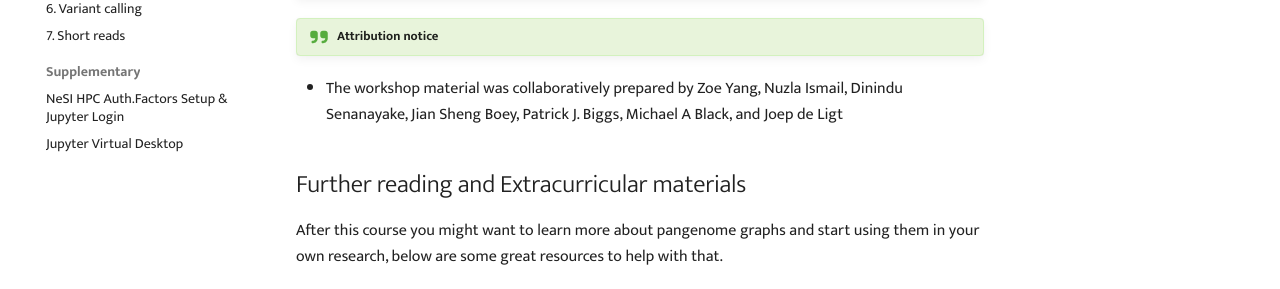
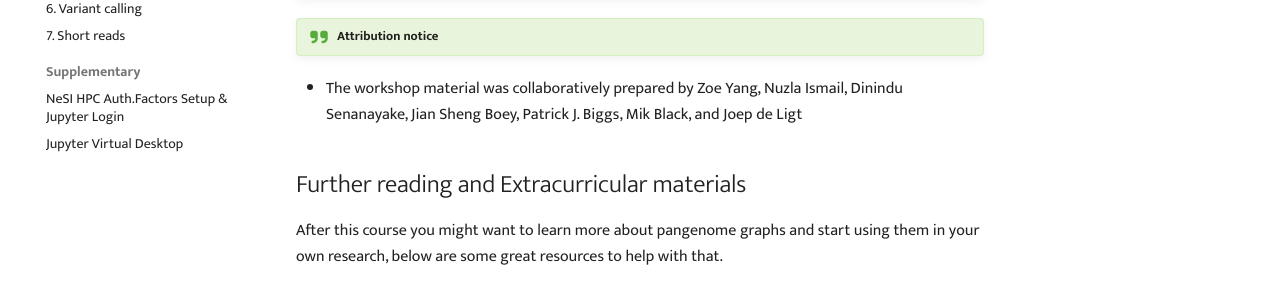
Before and after one commit to GenomicsAotearoa/Pangenome-Graphs-Workshop, an MkDocs documentation site: the page built from docs/index.md, in a window 1280 px wide and 900 px high, scrolled down 1448 px. Shown: the part 297-586 px from the top of the window. Built offline with MkDocs 1.6.1 and Material for MkDocs 9.7.7, drawn with Linux system fonts in a browser that asks for light colours; comment, search, counter and statistics services are not loaded.

Commit message:
Changed my name to Mik. :)

```diff
--- a/docs/index.md
+++ b/docs/index.md
@@ -27,7 +27,7 @@ Participants in this course will gain an understanding of pangenome concepts and
 
 !!! quote-right "Attribution notice"
 
-- The workshop material was collaboratively prepared by Zoe Yang, Nuzla Ismail, Dinindu Senanayake, Jian Sheng Boey, Patrick J. Biggs, Michael A Black, and Joep de Ligt
+- The workshop material was collaboratively prepared by Zoe Yang, Nuzla Ismail, Dinindu Senanayake, Jian Sheng Boey, Patrick J. Biggs, Mik Black, and Joep de Ligt
 
 ## Further reading and Extracurricular materials
 After this course you might want to learn more about pangenome graphs and start using them in your own research, below are some great resources to help with that.
```
